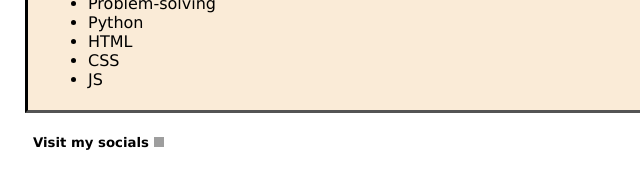
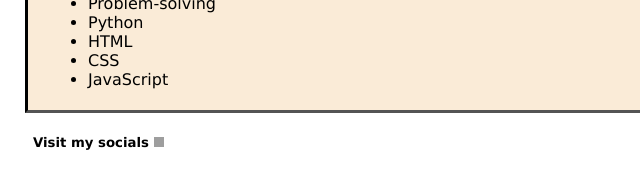
Before and after one commit to harrahm/webdev_portfolio, a plain HTML site: page index.html in a window 1280 px wide. Shown: the part 308-496 px from the top of the page, 0-640 px from the left. Drawn offline with Linux system fonts and the light colour scheme; grey boxes are pictures that could not be loaded.

Commit message:
changing text

```diff
--- a/index.html
+++ b/index.html
@@ -25,7 +25,7 @@
                 <li>Python</li>
                 <li>HTML</li>
                 <li>CSS</li>
-                <li>JS</li>
+                <li>JavaScript</li>
             </ul>
         </div>
 
```
